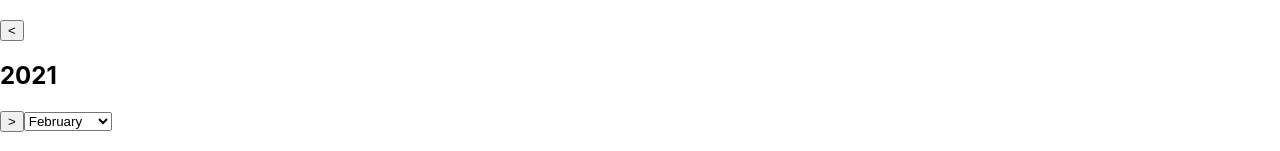
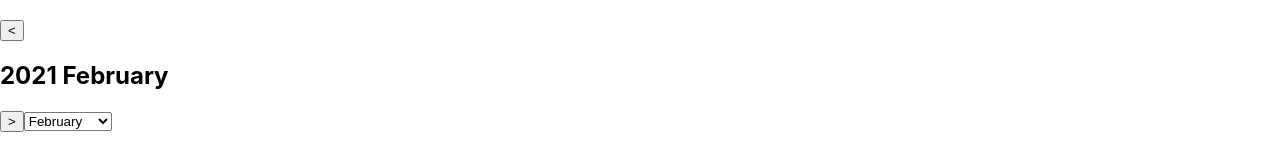
Before and after one commit to AntoshkivKola/react-calendar-, a React (Create React App) app: page / in a window 1280 px wide. Shown: the part 288-439 px from the top of the page. Built offline with nearby package versions, Linux system fonts and the light colour scheme.

Commit message:
Refact countWeksInMonth

```diff
--- a/src/components/Calendar/CalendarChange/index.jsx
+++ b/src/components/Calendar/CalendarChange/index.jsx
@@ -8,6 +8,7 @@ import {
   getMonth,
   getYear,
   setMonth,
+  getWeeksInMonth,
 } from "date-fns";
 import CalendarDay from "../CalendarDay";
 import CalendarMonthYear from "../CalendarMonthYear";
@@ -95,14 +96,14 @@ class CalendarChange extends Component {
 
     this.setFirstDay(getDay(new Date(currentYear, currentMonth, 1)));
     this.setLastDay(getDay(new Date(currentYear, currentMonth, daysInMonth)));
-    // const {  numOfLastDay } = this.state;
+
     const numOfFirstDay = getDay(new Date(currentYear, currentMonth, 1));
     const numOfLastDay = getDay(
       new Date(currentYear, currentMonth, daysInMonth)
     );
 
     this.setCountWeksInMonth(
-      (countDaysInMonth + numOfFirstDay + (6 - numOfLastDay)) / 7
+      getWeeksInMonth(new Date(currentYear, currentMonth))
     );
     console.log(numOfFirstDay);
     const arrayOfDays = [];
@@ -119,16 +120,6 @@ class CalendarChange extends Component {
   };
 
   setDaysArray = (correction = 0, month) => {
-    const { currentYear } = this.state;
-    //const daysInMonth = getDaysInMonth(new Date(currentYear, currentMonth));
-
-    //const { numOfFirstDay, numOfLastDay } = this.state;
-    //console.log(numOfFirstDay);
-
-    //console.log(this.newAarray());
-    //this.newAarray();
-    console.log("L: " + currentYear);
-
     return this.setState({ arrayOfDays: this.newAarray(correction, month) });
   };
 
--- a/src/components/Calendar/CalendarMonthYear/index.jsx
+++ b/src/components/Calendar/CalendarMonthYear/index.jsx
@@ -35,15 +35,10 @@ class CalendarMonthYear extends Component {
     return (
       <div>
         <button onClick={this.yearDown}>{'<'}</button>
-        <h1>{currentYear}</h1>
+        <h1>{currentYear} {months[currentMonth]}</h1>
         <button onClick={this.yearUp}>{'>'}</button>
         <select value={currentMonth} onChange={this.handleChangeMonth}>
           {mothsRender}
-
-            {/* <option value="grapefruit">Grapefruit</option>
-            <option value="lime">Lime</option>
-            <option value="coconut">Coconut</option>
-            <option value="mango">Mango</option> */}
           </select>
       </div>
     );
```
